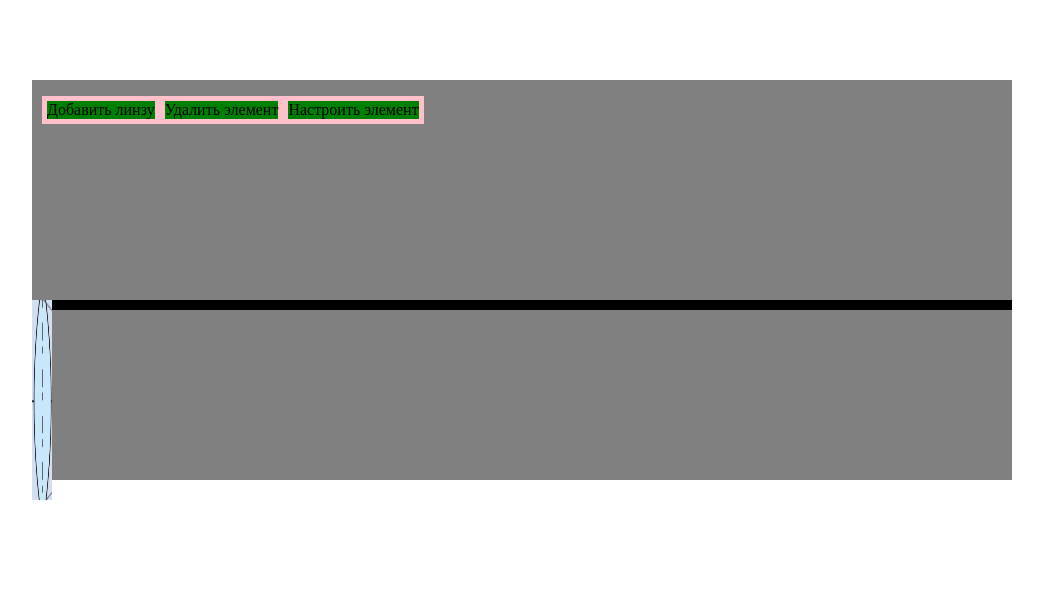
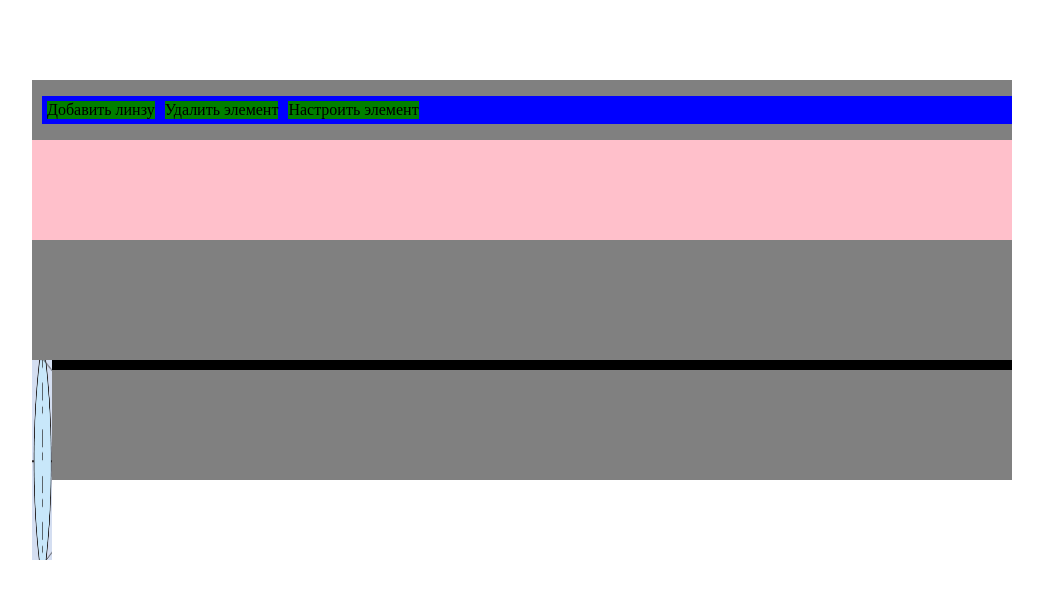
Before and after one commit to ynoplanetashka2/psu_works, a React (Vite) app in the folder optics-matrix/: page / in a window 1280 px wide. Shown: the top 598 px of the page, without its empty margins (118-1161 px from the left). Built offline with nearby package versions, Linux system fonts and the light colour scheme.

Commit message:
separted OpticCanvas logic into OpticApp

```diff
--- a/optics-matrix/src/components/App.tsx
+++ b/optics-matrix/src/components/App.tsx
@@ -1,5 +1,5 @@
 import './App.css';
-import { OpticCanvas } from "./OpticCanvas";
+import { OpticApp } from './OpticApp';
 
 function App() {
   return (
@@ -11,7 +11,7 @@ function App() {
         paddingTop: "5rem",
       }}
     >
-      <OpticCanvas />
+      <OpticApp />
     </div>
   );
 }
--- /dev/null
+++ b/optics-matrix/src/components/OpticApp.tsx
@@ -0,0 +1,27 @@
+import { OpticCanvas } from "./OpticCanvas";
+import { OpticTools } from "./OpticTools";
+
+export function OpticApp() {
+  return (
+    <div
+      style={{
+        width: "980px",
+        height: "400px",
+        background: "grey",
+      }}
+    >
+      <OpticTools
+        style={{
+          background: "blue",
+        }}
+        onElementConfig={() => void console.log("config")}
+        onElementRemove={() => void console.log("remove")}
+        onLensAdd={() => void console.log("add")}
+      />
+      <OpticCanvas style={{
+        height: '100px',
+        width: '100%',
+      }}/>
+    </div>
+  );
+}
--- a/optics-matrix/src/components/OpticCanvas.tsx
+++ b/optics-matrix/src/components/OpticCanvas.tsx
@@ -1,30 +1,24 @@
-import { Lens } from "./Lens";
 import { MainOpticLine } from "./MainOpticLine";
-import { OpticTools } from "./OpticTools";
 
-export function OpticCanvas() {
+type Props = {
+  style?: React.HTMLAttributes<HTMLDivElement>["style"];
+};
+
+export function OpticCanvas({ style = {} }: Props) {
   return (
-        <div style={{
-            width: '980px',
-            height: '400px',
-            background: 'grey',
-            position: 'relative',
-        }}>
-            <OpticTools
+    <div
       style={{
-                    position: 'absolute',
-                    background: 'pink',
+        background: "pink",
+        position: "relative",
+        ...style,
       }}
-                onElementConfig={() => void console.log('config')}
-                onElementRemove={() => void console.log('remove')}
-                onLensAdd={() => void console.log('add')}
-            />
+    >
       <MainOpticLine
         style={{
-                    width: '100%',
-                    height: '10px',
-                    position: 'absolute',
-                    top: '220px',
+          width: "100%",
+          height: "10px",
+          position: "absolute",
+          top: "220px",
         }}
         onClick={(ratio) => void console.log(ratio)}
       />
```
Lines whose indentation alone changed are shown as unchanged.
